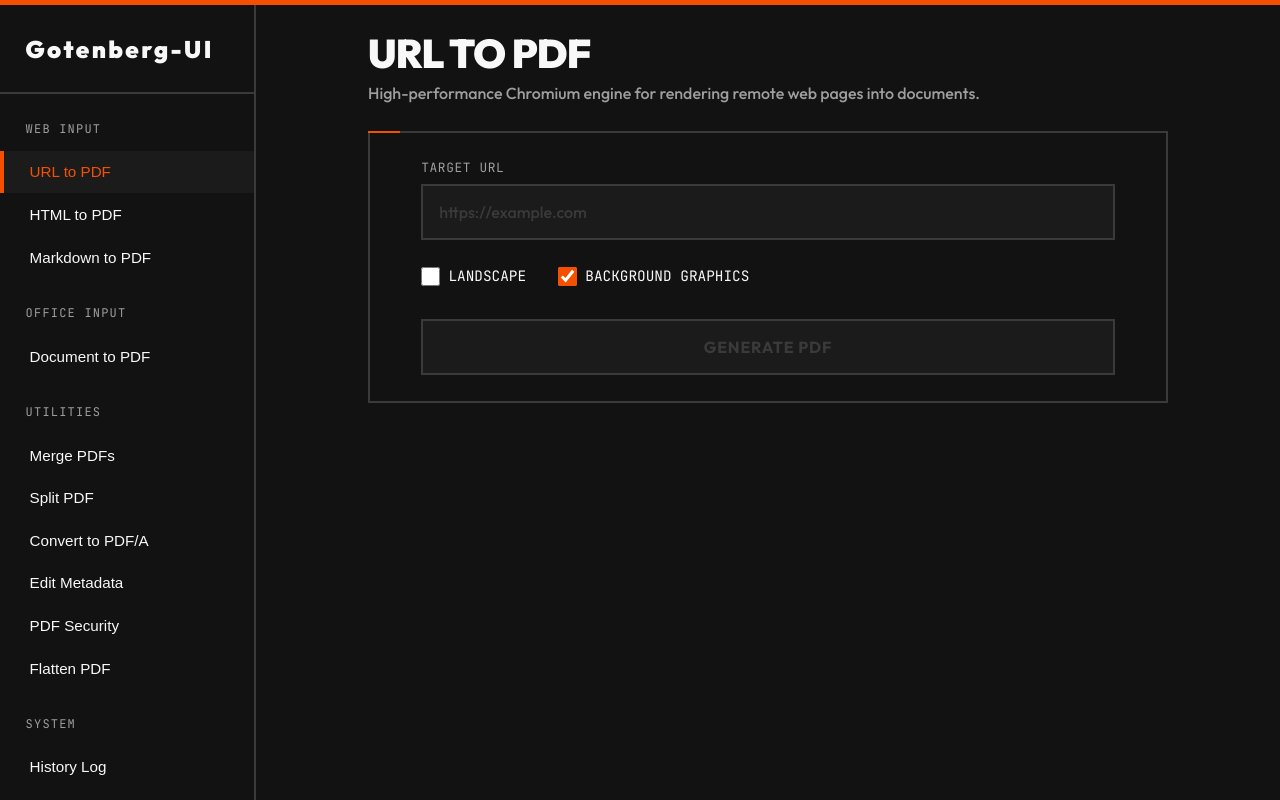
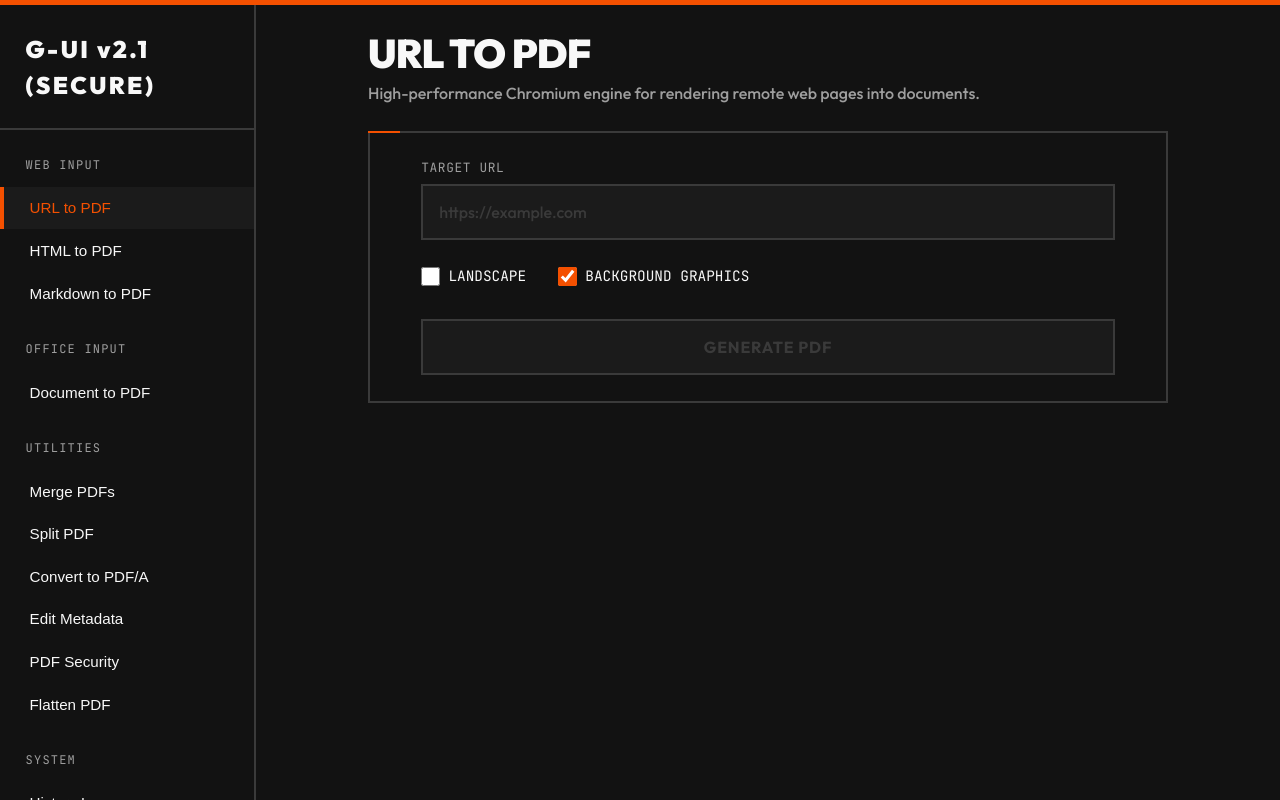
Before and after one commit to AadiSPrabs/ui_gotenberg, a React (Vite) app: page / in a window 1280 px wide. Built offline with nearby package versions, Linux system fonts and the light colour scheme.

Commit message:
feat: force visual update for build verification

```diff
--- a/src/App.jsx
+++ b/src/App.jsx
@@ -18,7 +18,7 @@ function App() {
     <div className="app-container">
       <aside className="sidebar">
         <div className="logo-container">
-          <div className="logo-text" style={{ textTransform: 'none' }}>Gotenberg-UI</div>
+          <div className="logo-text" style={{ textTransform: 'none' }}>G-UI v2.1 (SECURE)</div>
         </div>
 
         <nav style={{ flex: 1, overflowY: 'auto' }}>
```
